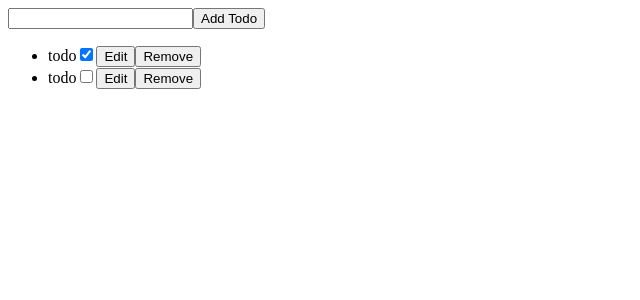
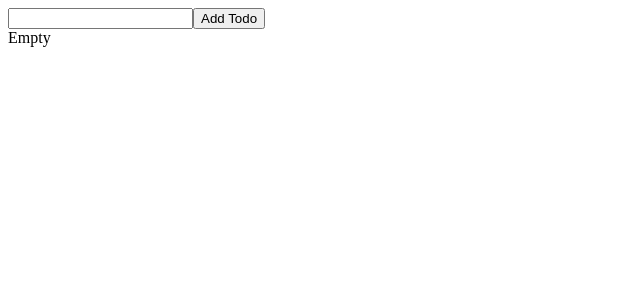
Before and after one commit to Granit-700/todolist-test, a React (Vite) app: page / in a window 1280 px wide. Shown: the top 300 px of the page, without its empty margins (0-640 px from the left). Built offline with nearby package versions, Linux system fonts and the light colour scheme.

Commit message:
feat(localStorage): load todos from localStorage

```diff
--- a/src/TodoApp.tsx
+++ b/src/TodoApp.tsx
@@ -1,23 +1,18 @@
-import { useState } from "react";
+import { useEffect, useState } from "react";
 import TodoInput from "./components/TodoInput";
 import TodoList from "./components/TodoList";
 import type { TodoListType } from "./types";
 
 function TodoApp() {
-  const initTodos: TodoListType = [
-    {
-      id: 1,
-      text: "todo",
-      isDone: true,
-    },
-    {
-      id: 2,
-      text: "todo",
-      isDone: false,
-    },
-  ];
 
-  const [todos, setTodos] = useState(initTodos);
+  const [todos, setTodos] = useState<TodoListType>(() => {
+    const saved = localStorage.getItem("todos");
+    return saved ? JSON.parse(saved) : [];
+  });
+
+  useEffect(() => {
+    localStorage.setItem("todos", JSON.stringify(todos));
+  }, [todos]);
 
   const createTodo = (text: string) => {
     const trimmedText = text.trim();
@@ -39,7 +34,7 @@ function TodoApp() {
     const trimmedText = newText.trim();
     if (!trimmedText) return false;
     setTodos(todos.map(todo =>
-      todo.id === currentId ? { ...todo, text: newText} : todo
+      todo.id === currentId ? { ...todo, text: newText } : todo
     ));
 
     return true;
```
